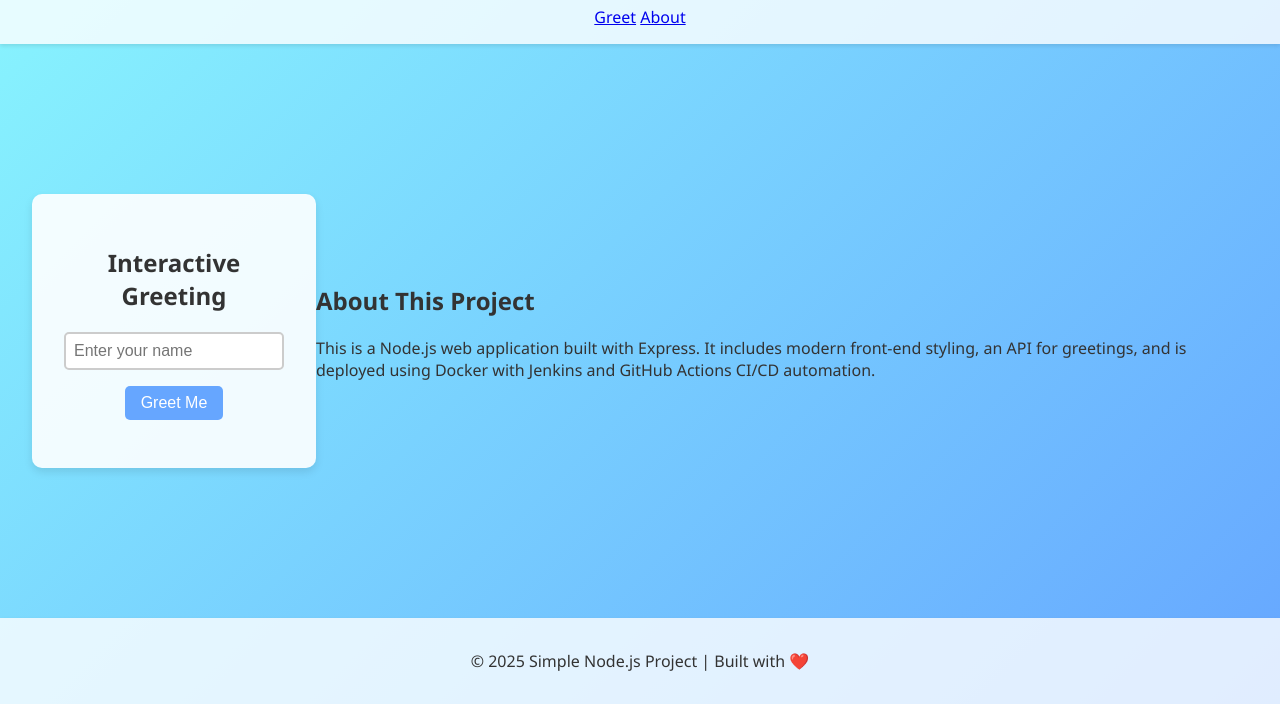
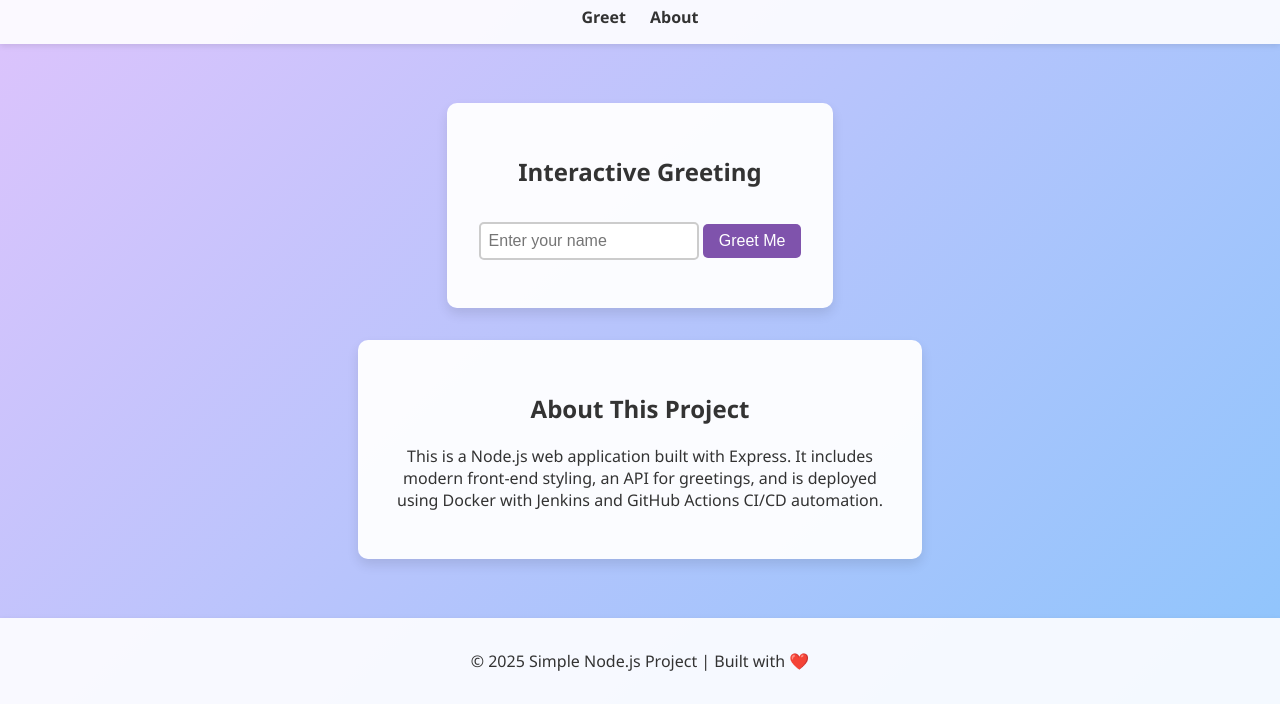
Before and after one commit to bhargavqwertyuiop/nodejs-demo-app, a website: page public/index.html in a window 1280 px wide. Shown: the part 96-800 px from the top of the page. Drawn offline with Linux system fonts and the light colour scheme.

Commit message:
Update styles.css

```diff
--- a/public/css/styles.css
+++ b/public/css/styles.css
@@ -1,45 +1,57 @@
 body {
   margin: 0;
   font-family: 'Segoe UI', Tahoma, sans-serif;
-  background: linear-gradient(135deg, #89f7fe 0%, #66a6ff 100%);
+  background: linear-gradient(135deg, #e0c3fc 0%, #8ec5fc 100%);
   color: #333;
   display: flex;
   flex-direction: column;
   min-height: 100vh;
 }
 header, footer {
-  background: rgba(255, 255, 255, 0.8);
+  background: rgba(255, 255, 255, 0.9);
   text-align: center;
   padding: 1rem;
-  box-shadow: 0 2px 4px rgba(0,0,0,0.1);
+  box-shadow: 0 2px 6px rgba(0,0,0,0.1);
+}
+header nav a {
+  margin: 0 10px;
+  color: #333;
+  text-decoration: none;
+  font-weight: bold;
+}
+header nav a:hover {
+  text-decoration: underline;
 }
 main {
   flex: 1;
   display: flex;
+  flex-direction: column;
   justify-content: center;
   align-items: center;
   padding: 2rem;
+  gap: 2rem;
 }
-.greet-section {
-  background: rgba(255, 255, 255, 0.9);
+.greet-section, .info-section {
+  background: rgba(255, 255, 255, 0.95);
   padding: 2rem;
   border-radius: 10px;
-  box-shadow: 0 4px 8px rgba(0,0,0,0.1);
+  box-shadow: 0 6px 12px rgba(0,0,0,0.1);
   text-align: center;
+  max-width: 500px;
 }
 #greetBtn {
   margin-top: 1rem;
   padding: 0.5rem 1rem;
   border: none;
   border-radius: 5px;
-  background-color: #66a6ff;
+  background-color: #7f53ac;
   color: white;
   font-size: 1rem;
   cursor: pointer;
   transition: background-color 0.3s ease;
 }
 #greetBtn:hover {
-  background-color: #558be4;
+  background-color: #5e409c;
 }
 #nameInput {
   padding: 0.5rem;
```
